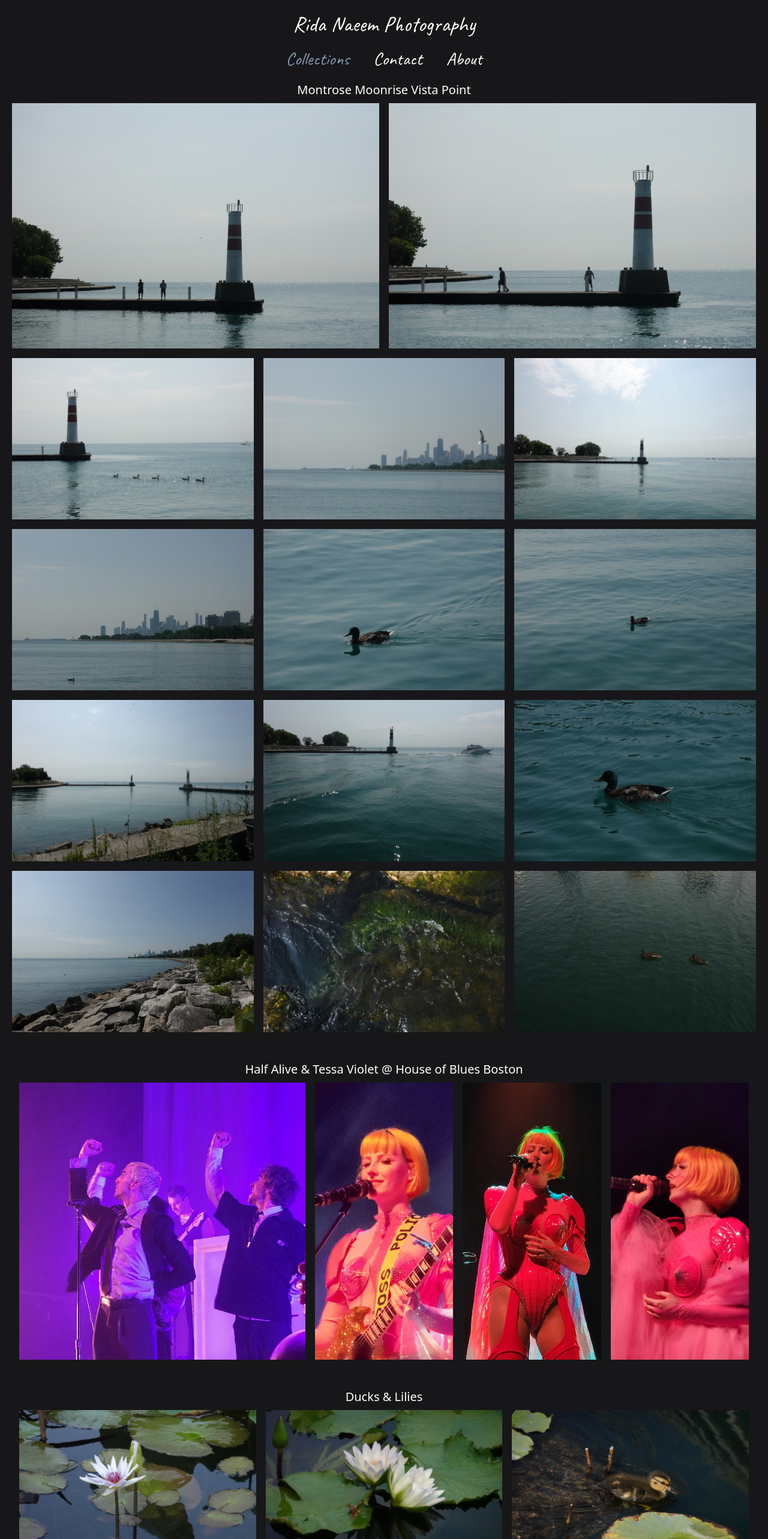
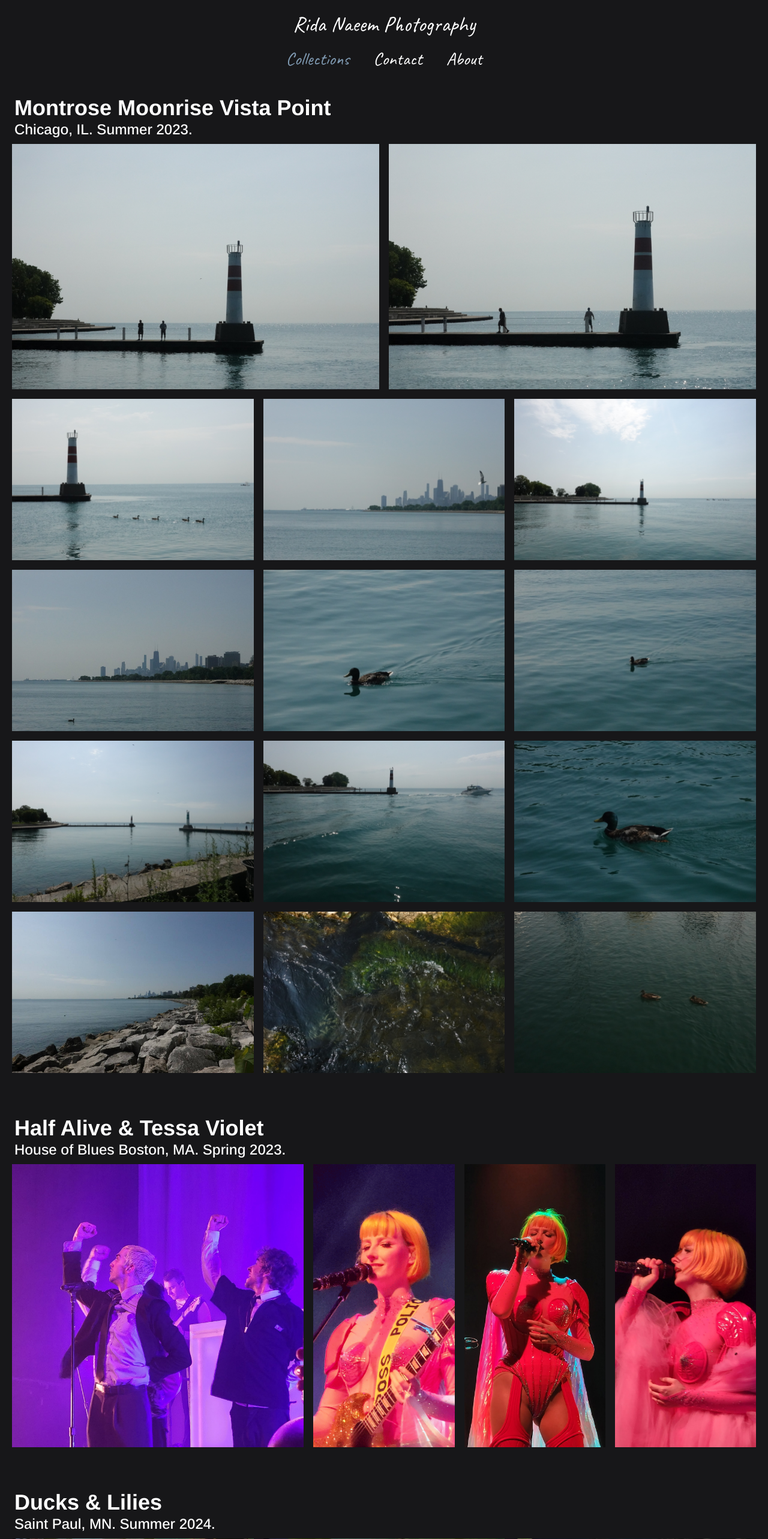
Before and after one commit to ridanaeeem/rida-photos, a Next.js app: page /collections in a window 1280 px wide. Shown: the top 2566 px of the page at 60% size. Built offline with nearby package versions, Linux system fonts and the light colour scheme; a web font is replaced by a local one.

Commit message:
collections styling

```diff
--- a/app/collections/page.tsx
+++ b/app/collections/page.tsx
@@ -10,9 +10,9 @@ import topsailBeachArray from "@/collections/topsailBeach";
 import chicagoStreetArray from "@/collections/chicagoStreet";
 import halfaliveArray from "@/collections/halfalive";
 import montroseMoonriseArray from "@/collections/montroseMoonrise";
-import { Caveat } from "next/font/google";
+import { Arimo } from "next/font/google";
 
-const caveat = Caveat({ subsets: ["latin"] });
+const arimo = Arimo({ subsets: ["latin"] });
 
 interface ModalData {
 	isOpen: boolean;
@@ -73,7 +73,7 @@ export default function Collections() {
 	const transitionLength = 1;
 
 	return (
-		<div>
+		<div className={`${arimo.className} ${"text-white"}`}>
 			<title>Rida Naeem Photography</title>
 			<main>
 				<div className="bg-gradient-to-b from-[#171719] to-[#171719]">
@@ -95,7 +95,10 @@ export default function Collections() {
 					) : null}
 
 					<div className="pb-10" id="montroseMoonrise">
-						<h3 className="text-xl text-white">Montrose Moonrise Vista Point</h3>
+						<div className="flex flex-col p-6 pb-0">
+							<h3 className="text-4xl font-bold text-left ">Montrose Moonrise Vista Point</h3>
+							<h2 className="text-2xl font-medium text-left">Chicago, IL. Summer 2023.</h2>
+						</div>
 						<div className="grid grid-cols-2 mx-3">
 							{montroseMoonriseArray.slice(0, 2).map((photo: CollectionPhotoProps) => (
 								<CollectionThumbnail
@@ -127,8 +130,11 @@ export default function Collections() {
 					</div>
 
 					<div className="pb-10" id="halfalive">
-						<h3 className="text-xl text-white">Half Alive & Tessa Violet @ House of Blues Boston</h3>
-						<div className="grid grid-cols-3 md:grid-cols-5 grid-auto-rows minmax(150px, auto) mx-3 md:mx-6">
+						<div className="flex flex-col p-6 pb-0">
+							<h3 className="text-4xl font-bold text-left ">Half Alive & Tessa Violet</h3>
+							<h2 className="text-2xl font-medium text-left">House of Blues Boston, MA. Spring 2023.</h2>
+						</div>
+						<div className="grid grid-cols-3 md:grid-cols-5 grid-auto-rows minmax(150px, auto) mx-3">
 							{halfaliveArray.map((photo: CollectionPhotoProps) => (
 								<CollectionThumbnail
 									key={photo.imageSrc}
@@ -145,8 +151,11 @@ export default function Collections() {
 					</div>
 
 					<div className="pb-10" id="ducksandlilies">
-						<h3 className="text-xl text-white">Ducks & Lilies</h3>
-						<div className="grid grid-cols-2 md:grid-cols-3 mx-3 md:mx-6">
+						<div className="flex flex-col p-6 pb-0">
+							<h3 className="text-4xl font-bold text-left ">Ducks & Lilies</h3>
+							<h2 className="text-2xl font-medium text-left">Saint Paul, MN. Summer 2024.</h2>
+						</div>
+						<div className="grid grid-cols-2 md:grid-cols-3 mx-3">
 							{ducksAndLiliesArray.map((photo: CollectionPhotoProps) => (
 								<CollectionThumbnail
 									key={photo.imageSrc}
@@ -163,8 +172,11 @@ export default function Collections() {
 					</div>
 
 					<div className="pb-10" id="topsailBeach">
-						<h3 className="text-xl text-white">Topsail Beach</h3>
-						<div className="grid grid-cols-2 md:grid-cols-3 mx-3 md:mx-6">
+						<div className="flex flex-col p-6 pb-0">
+							<h3 className="text-4xl font-bold text-left ">Topsail Beach</h3>
+							<h2 className="text-2xl font-medium text-left">Topsail Island, NC. Summer 2024.</h2>
+						</div>
+						<div className="grid grid-cols-2 md:grid-cols-3 mx-3">
 							{topsailBeachArray.map((photo: CollectionPhotoProps) => (
 								<CollectionThumbnail
 									key={photo.imageSrc}
@@ -181,8 +193,11 @@ export default function Collections() {
 					</div>
 
 					<div className="pb-10" id="chicagoStreet">
-						<h3 className="text-xl text-white">Chicago Street</h3>
-						<div className="grid grid-cols-2 md:grid-cols-3 mx-3 md:mx-6">
+						<div className="flex flex-col p-6 pb-0">
+							<h3 className="text-4xl font-bold text-left ">Downtown Chicago</h3>
+							<h2 className="text-2xl font-medium text-left">Chicago, IL. Summer 2023.</h2>
+						</div>
+						<div className="grid grid-cols-2 md:grid-cols-3 mx-3">
 							{chicagoStreetArray.map((photo: CollectionPhotoProps) => (
 								<CollectionThumbnail
 									key={photo.imageSrc}
@@ -199,8 +214,11 @@ export default function Collections() {
 					</div>
 
 					<div className="pb-10" id="perseids2024">
-						<h3 className="text-xl text-white">Perseids Meteor Shower 2024</h3>
-						<div className="grid grid-cols-2 md:grid-cols-3 mx-3 md:mx-6">
+						<div className="flex flex-col p-6 pb-0">
+							<h3 className="text-4xl font-bold text-left ">Perseids Meteor Shower 2024</h3>
+							<h2 className="text-2xl font-medium text-left">MD. Summer 2024.</h2>
+						</div>
+						<div className="grid grid-cols-2 md:grid-cols-3 mx-3">
 							{perseids2024Array.map((photo: CollectionPhotoProps) => (
 								<CollectionThumbnail
 									key={photo.imageSrc}
--- a/components/PhotoModal.tsx
+++ b/components/PhotoModal.tsx
@@ -19,13 +19,8 @@ const PhotoModal: React.FC<PhotoModalProps> = ({ isOpen, imageSrc, imageAlt, des
 		<div
 			className={`${
 				darker_grotesque.className
-			} ${"fixed lg:inset-0 z-50 flex items-center justify-center m-5 lg:m-[20rem] text-center"}`}>
-			<div className="relative bg-white p-3 md:p-5 rounded-lg">
-				{/* <button
-					className="absolute p-2 top-2 right-1 text-2xl text-gray-500 hover:text-gray-800"
-					onClick={onClose}>
-					&times;
-				</button> */}
+			} ${"fixed lg:inset-0 z-50 flex items-center justify-center m-5 lg:m-[20rem] text-center font-normal"}`}>
+			<div className="relative bg-white p-3 md:p-5 rounded-lg text-[#171719]">
 				<img src={imageSrc} alt={imageAlt} className="w-auto h-auto mb-4" />
 				<p className="text-2xl">
 					{/* {description + ": "} */}
```
